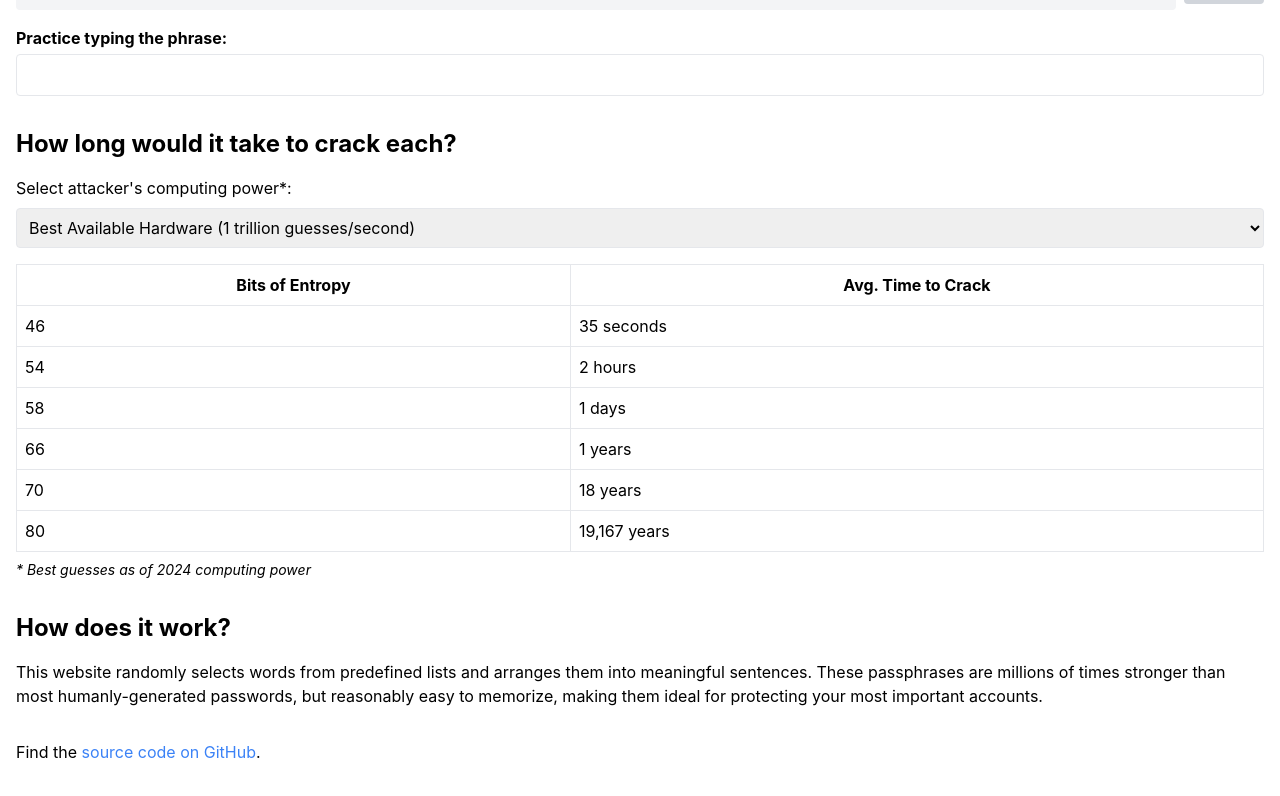
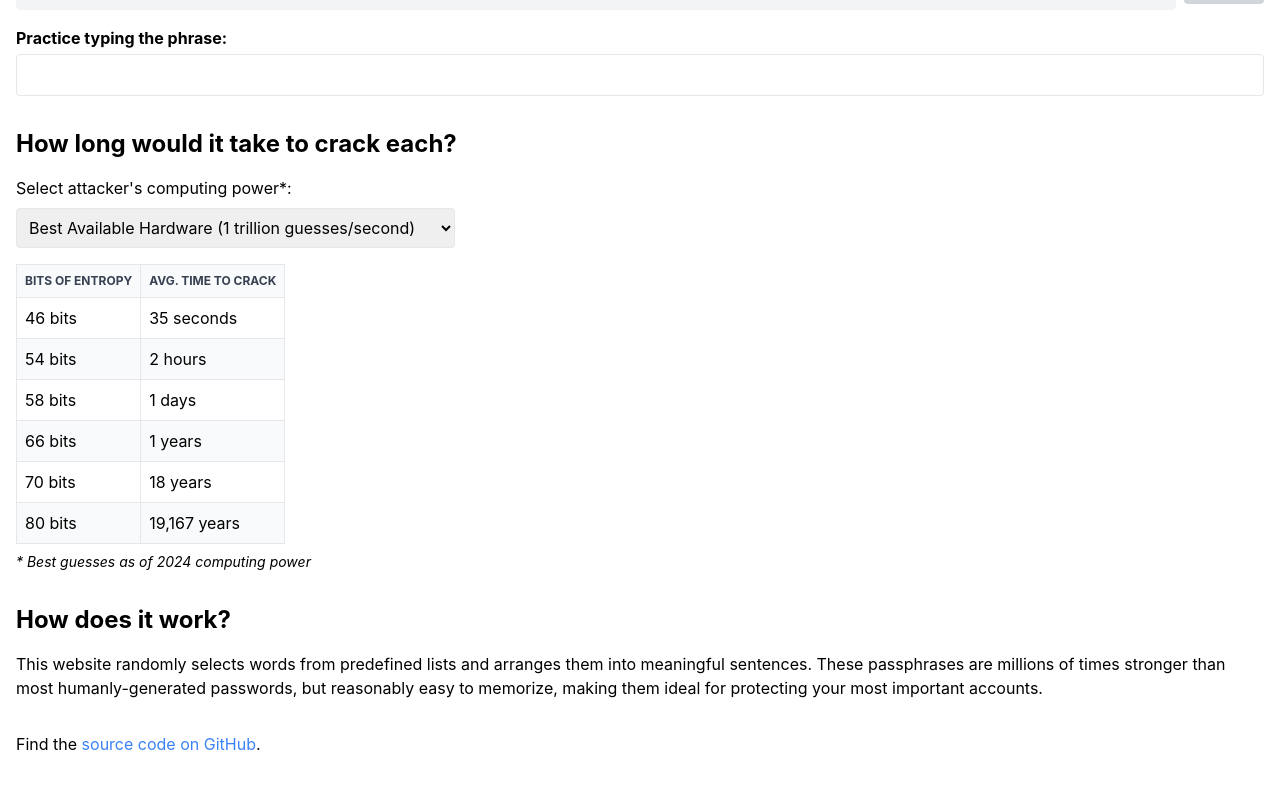
Before and after one commit to blanchardjeremy/strongphrase.net, a React (Create React App) app: page / in a window 1280 px wide. Shown: the part 734-1530 px from the top of the page. Built offline with nearby package versions, Linux system fonts and the light colour scheme.

Commit message:
Clean up copy funciton

```diff
--- a/src/App.js
+++ b/src/App.js
@@ -1,18 +1,24 @@
-import React from 'react';
-import './styles/fonts.css';
+import React, { useState, useCallback } from 'react';
 import PassphraseGenerator from './PassphraseGenerator.js';
 import CrackTimeTable from './CrackTimeTable.js';
+import './App.css';
 
 
 const App = () => {
+  const [copiedBits, setCopiedBits] = useState(null);
+  const copyToClipboard = useCallback((text, bits) => {
+    navigator.clipboard.writeText(text);
+    setCopiedBits(bits);
+  }, []);
+
   return (
     <div className="container mx-auto px-4 py-8">
       <header className="mb-8">
         <h1 className="text-4xl font-bold mb-2">Get a Passphrase</h1>
         <p className="text-xl">Cryptographically Secure Passphrase Generator</p>
       </header>
-      <PassphraseGenerator />
-      <CrackTimeTable />
+      <PassphraseGenerator copyToClipboard={copyToClipboard} />
+      <CrackTimeTable copiedBits={copiedBits} />
       <section className="mt-8">
         <h2 className="text-2xl font-bold mb-4">How does it work?</h2>
         <p>
--- a/src/CrackTimeTable.js
+++ b/src/CrackTimeTable.js
@@ -1,7 +1,7 @@
 import React, { useState, useMemo } from 'react';
 import { timeToCrack, convertTimeToReadableFormat } from './utils.js';
 
-const CrackTimeTable = () => {
+const CrackTimeTable = ({ copiedBits }) => {
   const [hashRate, setHashRate] = useState(1e12);
 
   const crackTimes = useMemo(() => {
@@ -20,7 +20,7 @@ const CrackTimeTable = () => {
           id="hashRateSelect"
           value={hashRate}
           onChange={(e) => setHashRate(Number(e.target.value))}
-          className="w-full p-2 border rounded"
+          className="p-2 border rounded"
         >
           <option value={1e2}>Online attack (10 guesses/second)</option>
           <option value={1e6}>Slow attack (1 million guesses/second)</option>
@@ -30,8 +30,8 @@ const CrackTimeTable = () => {
           <option value={1e14}>Nation State Attacker (100 trillion guesses/second)</option>
         </select>
       </div>
-      <table className="w-full border-collapse">
-        <thead>
+      <table className="border-collapse crack-time-table">
+        <thead class="text-xs text-gray-700 uppercase bg-gray-50 dark:bg-gray-700 dark:text-gray-400">
           <tr>
             <th className="border p-2">Bits of Entropy</th>
             <th className="border p-2">Avg. Time to Crack</th>
@@ -39,8 +39,11 @@ const CrackTimeTable = () => {
         </thead>
         <tbody>
           {crackTimes.map(({ bits, time }) => (
-            <tr key={bits}>
-              <td className="border p-2">{bits}</td>
+            <tr
+              key={bits}
+              className={`bg-white border-b dark:bg-gray-800 dark:border-gray-700 hover:bg-gray-100 dark:hover:bg-gray-500 odd:bg-white odd:dark:bg-gray-900 even:bg-gray-50 even:dark:bg-gray-800 ${copiedBits === bits ? 'highlight' : ''}`}
+            >
+              <td className="border p-2">{bits} bits</td>
               <td className="border p-2">{time}</td>
             </tr>
           ))}
--- a/src/PassphraseGenerator.css
+++ b/src/PassphraseGenerator.css
@@ -5,7 +5,8 @@
 
 /* highlight when hovering */
 .passphrase-content:hover {
-  background-color: rgb(206, 226, 210);
+  background-color: rgb(210, 255, 216);
+  color: rgb(14, 99, 14);
 
   /* make pointer a hand on hover */
   cursor: pointer;
--- a/src/PassphraseGenerator.js
+++ b/src/PassphraseGenerator.js
@@ -2,10 +2,9 @@ import React, { useState, useCallback, useEffect } from 'react';
 import { getPassphrase } from './utils.js';
 import './PassphraseGenerator.css';
 
-const PassphraseGenerator = () => {
+const PassphraseGenerator = ({ copyToClipboard }) => {
   const [passphrases, setPassphrases] = useState({});
   const [practiceInput, setPracticeInput] = useState('');
-
 
   const generatePassphrases = useCallback(() => {
     const newPassphrases = {};
@@ -13,10 +12,6 @@ const PassphraseGenerator = () => {
       newPassphrases[bits] = getPassphrase(bits);
     });
     setPassphrases(newPassphrases);
-  }, []);
-
-  const copyToClipboard = useCallback((text) => {
-    navigator.clipboard.writeText(text);
   }, []);
 
   // Use the useEffect hook to generate the passphrases when the component is first loaded
@@ -41,9 +36,9 @@ const PassphraseGenerator = () => {
         <div key={bits} className="mb-4">
           <label className="block font-bold mb-1">{bits} bits:</label>
           <div className="flex items-center">
-            <div className="bg-gray-100 p-2 rounded flex-grow passphrase-content">{passphrase}</div>
+            <div className="passphrase-content">{passphrase}</div>
             <button
-              onClick={() => copyToClipboard(passphrase)}
+              onClick={() => copyToClipboard(passphrase, bits)}
               className="ml-2 bg-gray-300 px-2 py-1 rounded hover:bg-gray-400"
             >
               📋 Copy
```
